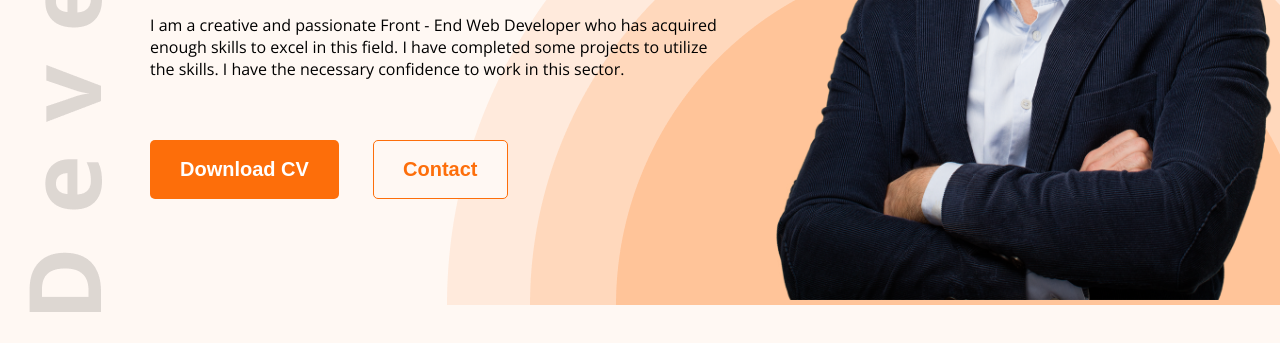
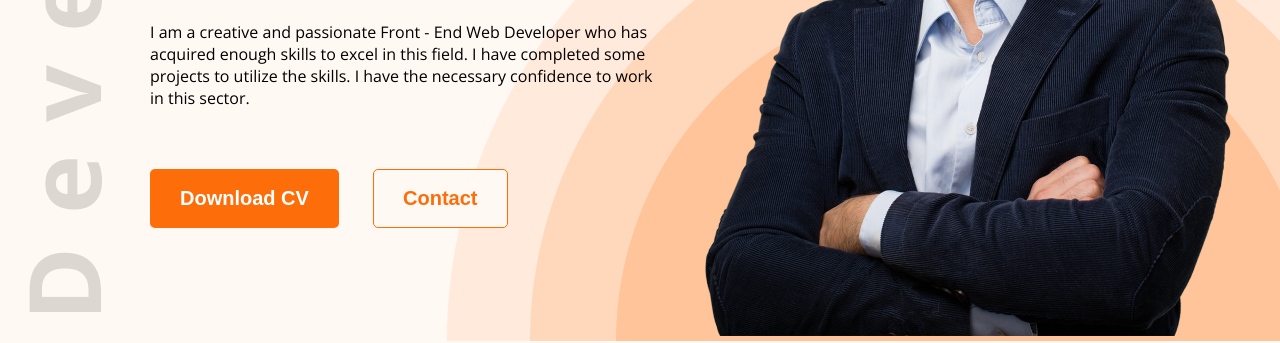
Before and after one commit to mdadib300/primary-portfolio, a plain HTML site: page index.html in a window 1280 px wide. Shown: the part 476-819 px from the top of the page. Drawn offline with nearby package versions, Linux system fonts and the light colour scheme.

Commit message:
Header Completed

```diff
--- a/index.html
+++ b/index.html
@@ -14,15 +14,14 @@
 </head>
 
 <body>
+    <!-- Header -->
     <header>
         <div id="header-part-1">
-            <img id="developer-text-img" src="images/developer.png" alt="developer">
+            <img id="developer-text-img" src="images/developer.png" alt="Developer Text">
         </div>
         <div id="header-part-2">
             <nav>
-                <div>
-                    <h2><span class="text-primary">A</span>dib</h2>
-                </div>
+                <h2><span class="text-primary">A</span>dib</h2>
                 <div class="nav-items">
                     <a href="*">Portfolio</a>
                     <a href="*">Blog</a>
@@ -30,23 +29,24 @@
                 </div>
             </nav>
             <div id="banner">
-                <div id="banner-text">
+                <div>
                     <h3>Hi, I am</h3>
                     <h2>Md. Adib Chowdhury</h2>
                     <p>I am a creative and passionate Front - End Web Developer who has acquired enough skills to excel
                         in this field. I have completed some projects to utilize the skills. I have the necessary
                         confidence to work in this sector.</p>
-                        <div id="banner-buttons">
-                            <button class="btn-primary">Download CV</button>
-                            <button class="btn-primary-outline">Contact</button>
-                        </div>
+                    <div id="banner-buttons">
+                        <button class="btn-primary">Download CV</button>
+                        <button class="btn-primary-outline">Contact</button>
+                    </div>
                 </div>
-                <div >
-                    <img id="banner-image" src="images/hardy.png" alt="">
+                <div>
+                    <img id="banner-image" src="images/hardy.png" alt="Mr. Hardy">
                 </div>
             </div>
         </div>
     </header>
+    <!-- Main -->
     <main>
 
     </main>
--- a/styles/style.css
+++ b/styles/style.css
@@ -45,8 +45,7 @@ nav {
 }
 
 #banner-image {
-    width: 550px;
-    height: 640px;
+    padding-right: 40px;
 }
 
 h2 {
```
